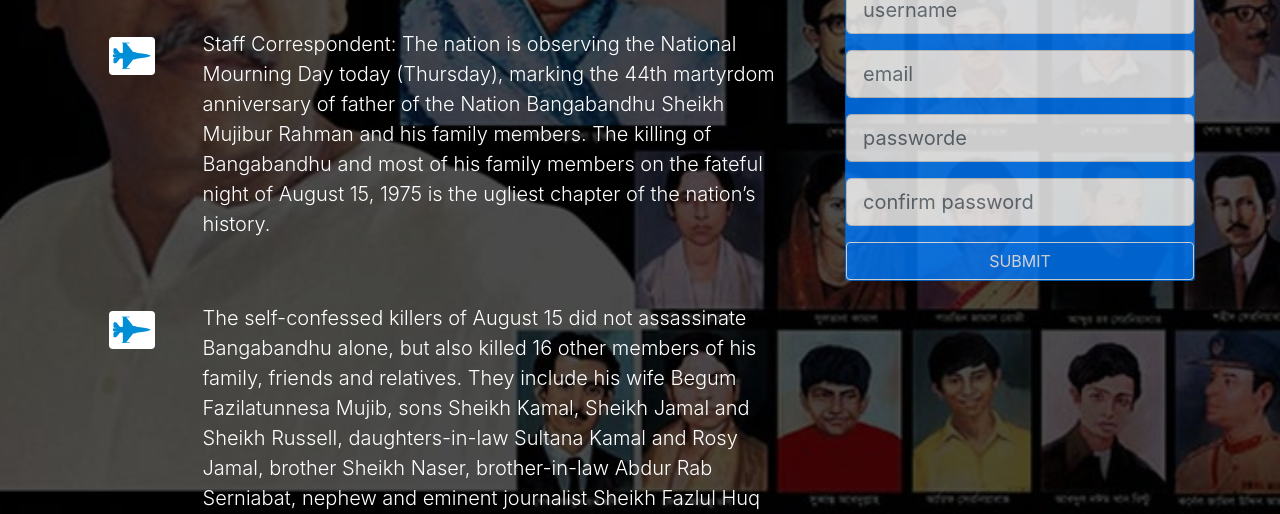
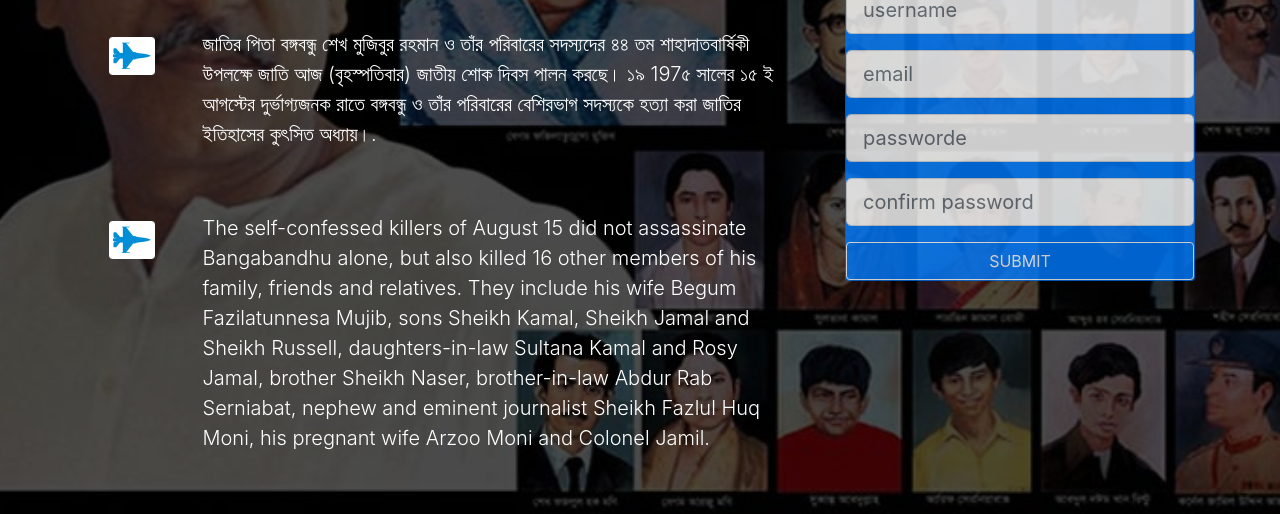
Before and after one commit to amijahangir/looplab-113, a plain HTML site: page index.html in a window 1280 px wide. Shown: the part 267-781 px from the top of the page. Drawn offline with Linux system fonts and the light colour scheme.

Commit message:
Update index.html

```diff
--- a/index.html
+++ b/index.html
@@ -50,9 +50,8 @@
 							<i class="fas fa-fighter-jet"></i>
 			</div>
 				<div class="p-4">
-				<p class="lead">Staff Correspondent: The nation is observing the National Mourning Day today (Thursday), marking the 44th martyrdom anniversary of father of the Nation Bangabandhu Sheikh Mujibur Rahman and his family members.
-
-					The killing of Bangabandhu and most of his family members on the fateful night of August 15, 1975 is the ugliest chapter of the nation’s history.</p>
+				<p class="lead">
+					জাতির পিতা বঙ্গবন্ধু শেখ মুজিবুর রহমান ও তাঁর পরিবারের সদস্যদের ৪৪ তম শাহাদাতবার্ষিকী উপলক্ষে জাতি আজ (বৃহস্পতিবার) জাতীয় শোক দিবস পালন করছে। ১৯ 197৫ সালের ১৫ ই আগস্টের দুর্ভাগ্যজনক রাতে বঙ্গবন্ধু ও তাঁর পরিবারের বেশিরভাগ সদস্যকে হত্যা করা জাতির ইতিহাসের কুৎসিত অধ্যায়।.</p>
 				</div>
 				</div>
 
```
